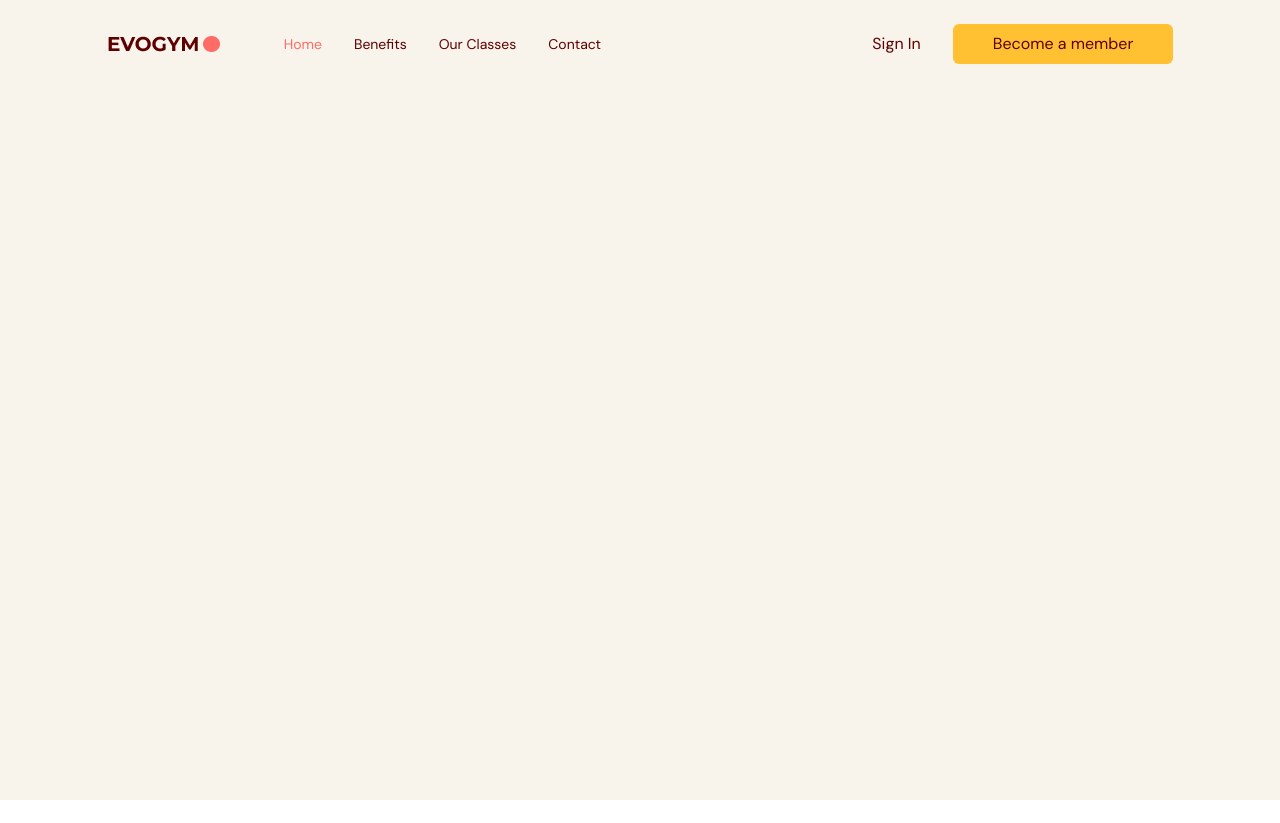
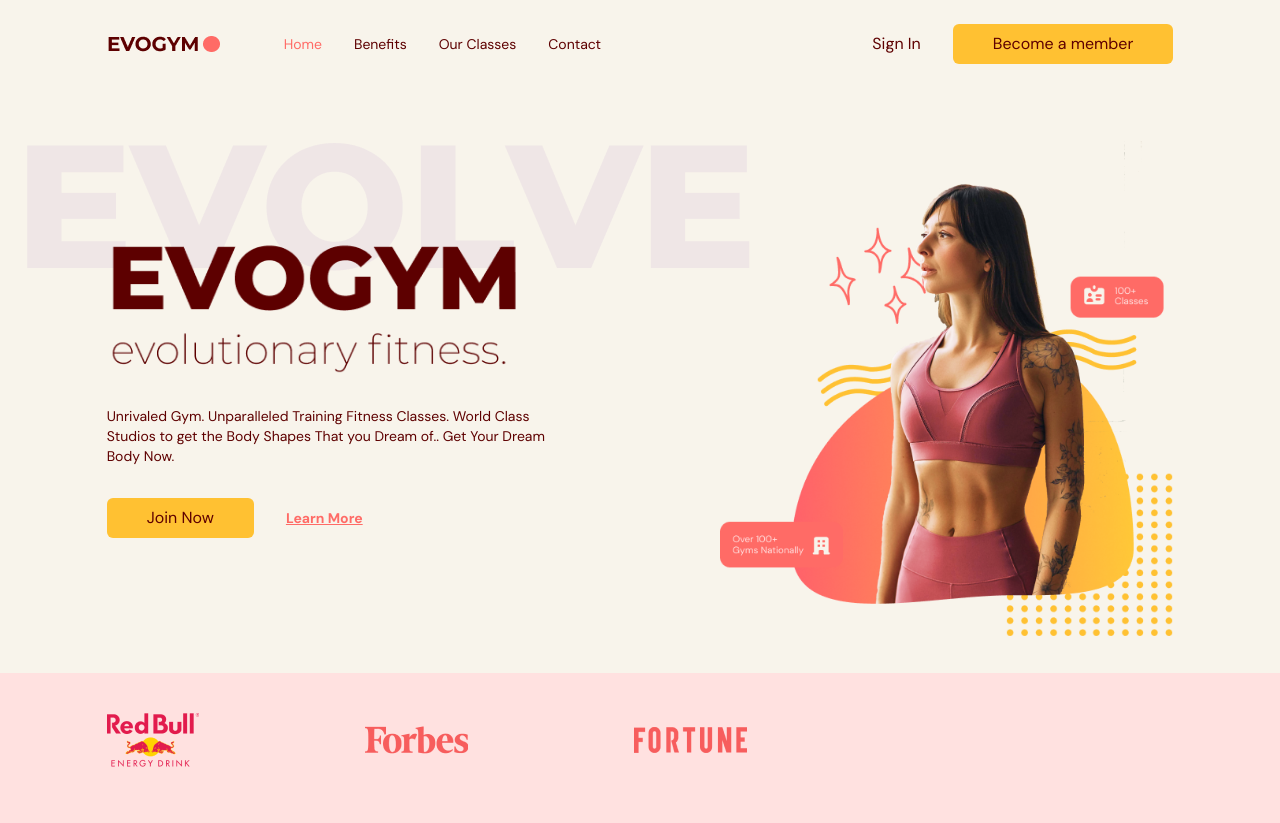
Before and after one commit to cansurer-at/gym-typescript-app, a React (Vite) app: page / in a window 1280 px wide. Before the commit the page ends 800 px from the top, so only its background shows below. Built offline with nearby package versions, Linux system fonts and the light colour scheme.

Commit message:
homepage complete and  animation add

```diff
--- a/src/App.tsx
+++ b/src/App.tsx
@@ -2,6 +2,8 @@
 import { useEffect, useState } from "react";
 import { SelectedPage } from "./shared/types";
 SelectedPage
+
+import Home from '@/scenes/home'
 
 
 
@@ -26,7 +28,12 @@
   })
   return (
     <div className="app bg-gray-20">
-      <Navbar isTopOfPage={isTopOfPage} selectedPage={selectedPage} setSelectedPage={setSelectedPage} />
+      <Navbar
+        isTopOfPage={isTopOfPage}
+        selectedPage={selectedPage}
+        setSelectedPage={setSelectedPage}
+      />
+      <Home setSelectedPage={setSelectedPage} />
     </div>
   );
 }
--- /dev/null
+++ b/src/scenes/home/index.tsx
@@ -0,0 +1,103 @@
+import useMediaQuery from "@/hooks/useMediaQuery";
+import { SelectedPage } from "@/shared/types";
+import ActionButton from "@/shared/ActionButton";
+import HomePageText from "@/assets/HomePageText.png";
+import HomePageGraphic from "@/assets/HomePageGraphic.png";
+import SponsorRedBull from "@/assets/SponsorRedBull.png";
+import SponsorForbes from "@/assets/SponsorForbes.png";
+import SponsorFortune from "@/assets/SponsorFortune.png";
+import AnchorLink from "react-anchor-link-smooth-scroll";
+import { motion } from "framer-motion";
+
+type Props = {
+  setSelectedPage: (value: SelectedPage) => void;
+};
+
+const Home = ({ setSelectedPage }: Props) => {
+  const isAboveMediumScreens = useMediaQuery("(min-width:1060px)");
+
+  return (
+    <section id="home" className="gap-16 bg-gray-20 py-10 md:h-full md:pb-0">
+      {/* IMAGE AND MAIN HEADER */}
+      <motion.div
+        className="mx-auto w-5/6 items-center justify-center md:flex md:h-5/6"
+        onViewportEnter={() => setSelectedPage(SelectedPage.Home)}
+      >
+        {/* MAIN HEADER */}
+        <div className="z-10 mt-32 md:basis-3/5">
+          {/* HEADINGS */}
+          <motion.div
+            className="md:-mt-20"
+            initial="hidden"
+            whileInView="visible"
+            viewport={{ once: true, amount: 0.5 }}
+            transition={{ duration: 0.5 }}
+            variants={{
+              hidden: { opacity: 0, x: -50 },
+              visible: { opacity: 1, x: 0 },
+            }}
+          >
+            <div className="relative">
+              <div className="before:absolute before:-top-20 before:-left-20 before:z-[-1] md:before:content-evolvetext">
+                <img alt="home-page-text" src={HomePageText} />
+              </div>
+            </div>
+
+            <p className="mt-8 text-sm">
+              Unrivaled Gym. Unparalleled Training Fitness Classes. World Class
+              Studios to get the Body Shapes That you Dream of.. Get Your Dream
+              Body Now.
+            </p>
+          </motion.div>
+
+          {/* ACTIONS */}
+          <motion.div
+            className="mt-8 flex items-center gap-8"
+            initial="hidden"
+            whileInView="visible"
+            viewport={{ once: true, amount: 0.5 }}
+            transition={{ delay: 0.2, duration: 0.5 }}
+            variants={{
+              hidden: { opacity: 0, x: -50 },
+              visible: { opacity: 1, x: 0 },
+            }}
+          >
+            <ActionButton setSelectedPage={setSelectedPage}>
+              Join Now
+            </ActionButton>
+            <AnchorLink
+              className="text-sm font-bold text-primary-500 underline hover:text-secondary-500"
+              onClick={() => setSelectedPage(SelectedPage.ContactUs)}
+              href={`#${SelectedPage.ContactUs}`}
+            >
+              <p>Learn More</p>
+            </AnchorLink>
+          </motion.div>
+        </div>
+
+        {/* IMAGE */}
+        <div
+          className="flex basis-3/5 justify-center md:z-10
+              md:ml-40 md:mt-16 md:justify-items-end"
+        >
+          <img alt="home-pageGraphic" src={HomePageGraphic} />
+        </div>
+      </motion.div>
+
+      {/* SPONSORS */}
+      {isAboveMediumScreens && (
+        <div className="h-[150px] w-full bg-primary-100 py-10">
+          <div className="mx-auto w-5/6">
+            <div className="flex w-3/5 items-center justify-between gap-8">
+              <img alt="redbull-sponsor" src={SponsorRedBull} />
+              <img alt="forbes-sponsor" src={SponsorForbes} />
+              <img alt="fortune-sponsor" src={SponsorFortune} />
+            </div>
+          </div>
+        </div>
+      )}
+    </section>
+  );
+};
+
+export default Home;
--- a/src/scenes/navbar/index.tsx
+++ b/src/scenes/navbar/index.tsx
@@ -13,7 +13,7 @@
   setSelectedPage: (value: SelectedPage) => void;
 };
 
-const Navbar = ({isTopOfPage, selectedPage, setSelectedPage}: Props) => {
+const Navbar = ({ isTopOfPage, selectedPage, setSelectedPage }: Props) => {
   const flexBetween = "flex items-center justify-between";
   const [isMenuToggled, setIsMenuToggled] = useState<boolean>(false);
   const isAboveMediumScreens = useMediaQuery("(min-width: 1060px)");
```
